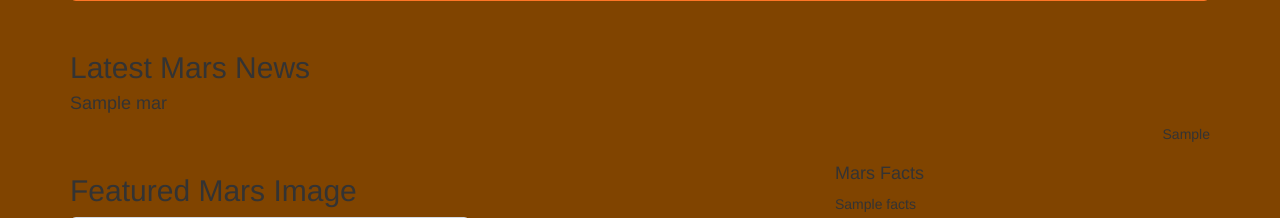
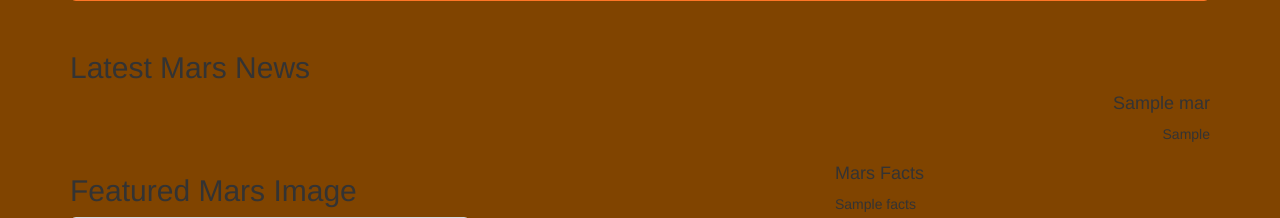
Before and after one commit to ArtTucker/mission_to_mars, a Flask app: page / in a window 1280 px wide. Shown: the part 250-468 px from the top of the page. Run offline with Flask 2, Linux system fonts and the light colour scheme; grey boxes marked "Sample" are stand-in pictures; a database or web service that is not in the repository returns one stand-in record (values such as "Sample title"); some libraries are stand-ins or nearby versions.

Commit message:
updated Mars News text alignment

```diff
--- a/templates/index.html
+++ b/templates/index.html
@@ -22,7 +22,7 @@
                 <div class="media">
                     <div class="media-body">
                         <h2>Latest Mars News</h2>
-                        <h4 class="media-handling">{{mars.news_title}}</h4>
+                        <h4 class="media-handling text-right">{{mars.news_title}}</h4>
                         <p class="text-right" >{{mars.news_paragraph}}</p>
                     </div>
                 </div>
```
